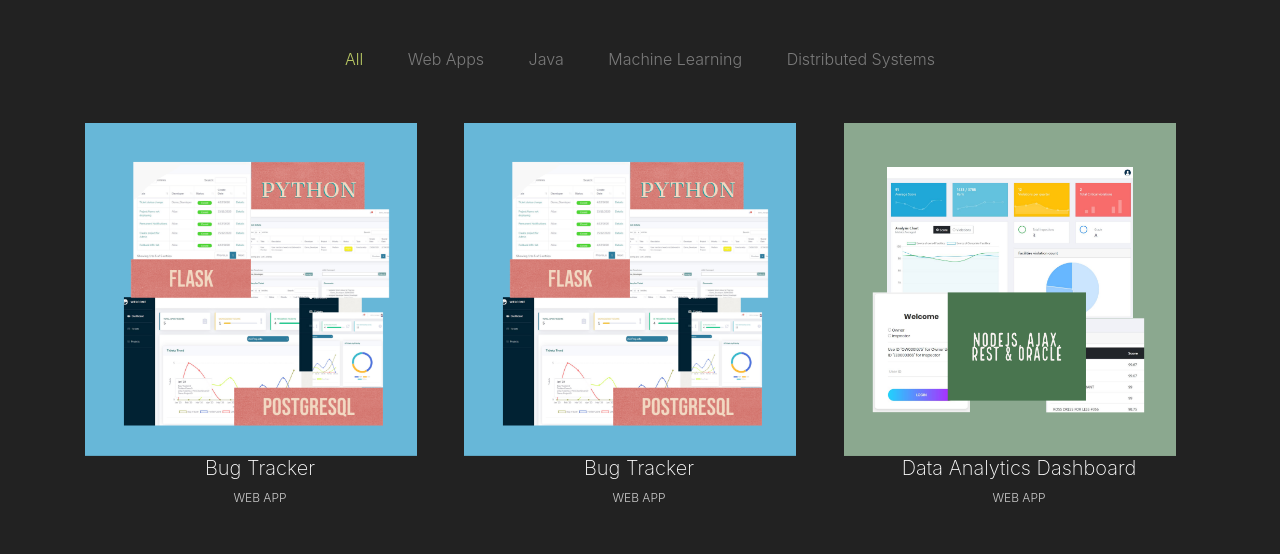
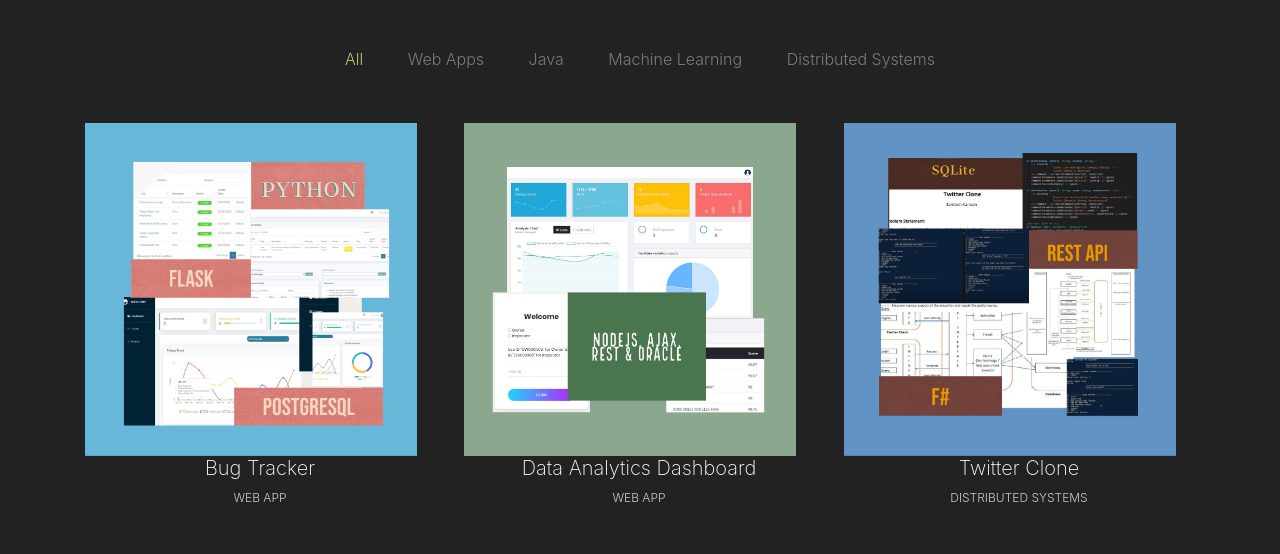
Before and after one commit to ksantosh95/Portfolio, a plain HTML site: page index.html in a window 1280 px wide. Shown: the part 1820-2374 px from the top of the page. Drawn offline with nearby package versions, Linux system fonts and the light colour scheme; grey boxes are pictures that could not be loaded; files whose address does not match are found by name.

```diff
--- a/index.html
+++ b/index.html
@@ -131,27 +131,6 @@
 					</div>
 
 
-					<div class="single-portfolio col-sm-4 all packaging grid-item">
-						<div class="position-relative">
-							<div class="thumb ">
-
-								<img class="image figure" src="images/project_bt.png" alt="">
-								<div class=" middle">
-										<p style="margin-top:1rem">
-										<a class="btn" href="bt-details.html"><i  class="fas fa-plus font-medium-size"></i></a> &nbsp
-										<!--<a class="btn" href="https://bugtracker-stage.herokuapp.com/"><i class="fas fa-link font-medium-size"></i></a> &nbsp -->
-										<a class="btn" href="https://github.com/ksantosh95/BugTracker"><i class="fab fa-github font-medium-size"></i></a></p>
-								</div>
-							</div>
-
-
-						</div>
-						<div class="p-inner">
-							<h4>Bug Tracker</h4>
-							<div class="cat">Web App</div>
-						</div>
-
-					</div>
 
 
 					<div class="single-portfolio col-sm-4 all packaging grid-item">
```
